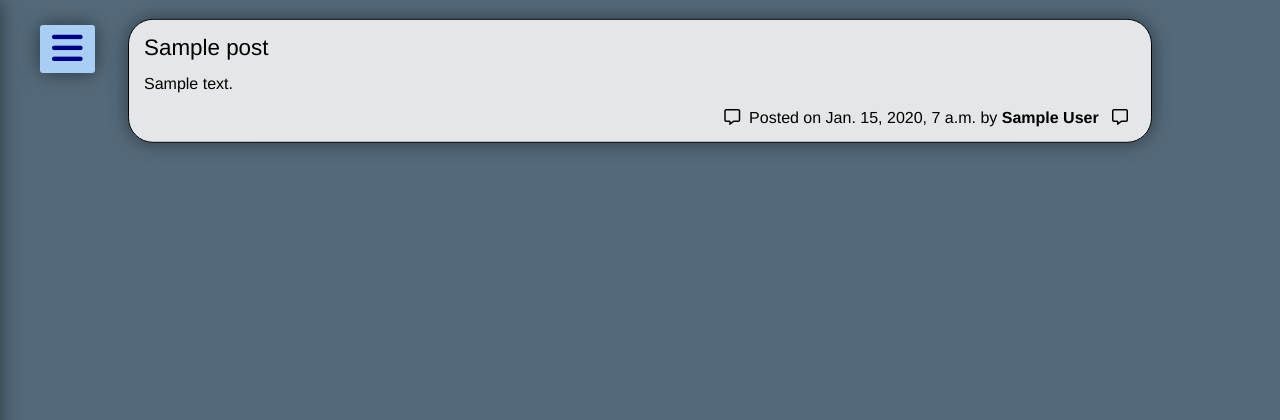
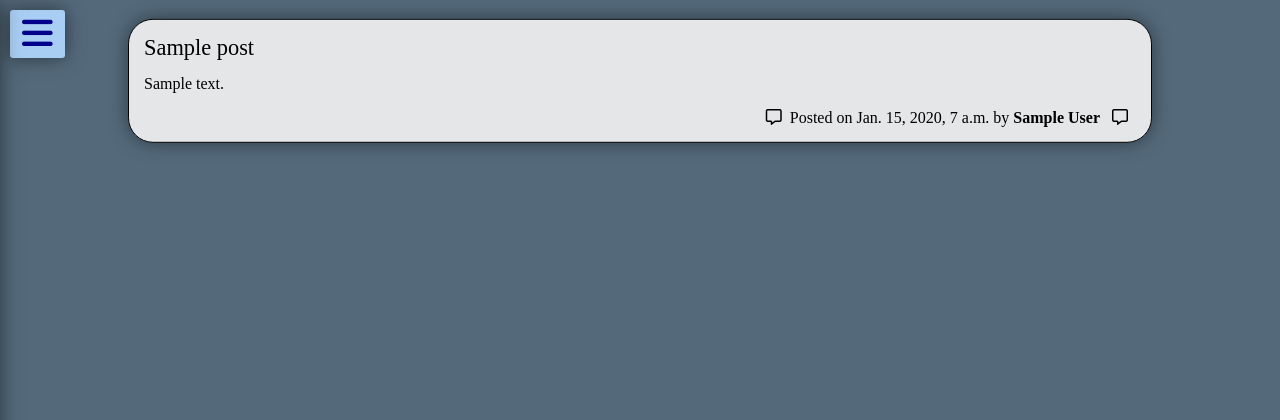
Before and after one commit to firminoneto11/show-me-da-post, a Django app: page / in a window 1280 px wide. Shown: the top 420 px of the page. Run offline with Django 3.2, Linux system fonts and the light colour scheme; a user stored in the database is signed in; tables that the repository leaves empty hold one stand-in row (values such as "Sample post"); some libraries are stand-ins or nearby versions; some web fonts are replaced.

Commit message:
Fix on some frontend bugs and on the PostCreationForm logic, in order to use the django form instead of using the Post class directly

```diff
--- a/database_commands/hard_truncate.sql
+++ b/database_commands/hard_truncate.sql
@@ -14,6 +14,7 @@ alter sequence auth_user_groups_id_seq restart with 1;
 alter sequence auth_user_user_permissions_id_seq restart with 1;
 alter sequence django_admin_log_id_seq restart with 1;
 
+TRUNCATE TABLE posts_post;
 ALTER SEQUENCE posts_post_id_seq RESTART WITH 1;
 
 -- Commiting
--- a/posts/forms.py
+++ b/posts/forms.py
@@ -5,14 +5,28 @@ from posts.models import Post
 class PostCreationForm(forms.ModelForm):
     class Meta:
         model = Post
-        fields = 'author_id', 'title', 'post_content'
-
-    author_id = forms.IntegerField()
+        fields = 'author', 'title', 'post_content'
 
     title = forms.CharField(max_length=30, widget=forms.TextInput(attrs={
         "placeholder": "Your title goes here"
     }))
 
     post_content = forms.CharField(max_length=255, widget=forms.Textarea(attrs={
-        "placeholder": "Type your post here"
+        "placeholder": "Type your post here",
+        "rows": 5
     }))
+
+
+"""
+1- The biggest issue when trying to render the "author" field, is that the name i used on the form was "author_id" while
+the name of the actual field was only "author". That's why the errors kept coming over;
+
+2 - After the insight i just had to correct everybody that had "author_id" was a name and rename it to "author". Also,
+when doing the verification in the view to check if the request.user is the same from the input field "author", we just
+need to compare if they are the same object instance of the current User model by doing something like:
+
+if post_form.cleaned_data.get("author") == request.user
+
+With this, we can confirm if the user instance of cleaned data is the same of the current user that is logged in. After
+this, just go ahead and save the form normally into the database;
+"""
--- a/posts/static/css/index_reset.css
+++ b/posts/static/css/index_reset.css
@@ -1,3 +1,13 @@
+
+@font-face {
+    font-family: "KonstanzRegular";
+    src: url("assets/fonts/Konstanz-Regular.ttf");
+}
+
+@font-face {
+    font-family: "KonstanzBold";
+    src: url("assets/fonts/Konstanz-Bold.ttf");
+}
 
 * {
    text-rendering: optimizeLegibility;
@@ -7,10 +17,14 @@
    scroll-behavior: smooth;
    list-style: none;
    text-decoration: none;
-   font-family: helvetica, sans-serif;
 }
 
 .body {
     /* background: linear-gradient(to left, #36494E, #597081) !important; */
     background-color: #546A7B;
+    overflow-x: hidden;
 }
+
+p, span, h1, h2, h3, input, textarea {
+    font-family: "KonstanzRegular" !important;
+}
--- a/posts/static/css/modal.css
+++ b/posts/static/css/modal.css
@@ -23,10 +23,10 @@
     left: 0;
     width: 100%;
     height: 100%;
+    display: flex;
+    align-items: center;
+    justify-content: center;
     background-color: rgba(0, 0, 0, 0.5);
-    display: flex;
-    justify-content: center;
-    align-items: center;
     visibility: hidden;
     opacity: 0;
     transition: visibility 0.5s, opacity 0.5s;
@@ -63,6 +63,10 @@
     margin-left: auto;
     margin-right: auto;
     margin-bottom: 1rem;
+}
+
+.textarea {
+    padding: 10px;
 }
 
 .label {
--- a/posts/static/css/nav.css
+++ b/posts/static/css/nav.css
@@ -61,8 +61,8 @@ ul li:hover a {
 }
 
 #show {
-    left: 40px;
-    top: 25px;
+    top: 10px;
+    left: 10px;
     font-size: 35px;
     color: darkblue;
     padding: 6px 12px;
@@ -71,8 +71,8 @@ ul li:hover a {
 
 #hide {
     z-index: 1;
-    left: -195px;
-    top: 17px;
+    left: -200px;
+    top: 10px;
     font-size: 30px;
     color: darkblue;
     padding: 6px 12px;
@@ -90,5 +90,5 @@ ul li:hover a {
 }
 
 #check:checked ~ #hide {
-    left: 270px;
+    left: 255px;
 }
--- a/posts/static/css/posts.css
+++ b/posts/static/css/posts.css
@@ -1,7 +1,6 @@
 
 .post {
     margin-bottom: 1rem;
-    font-family: helvetica;
     border: 1px black solid;
     border-radius: 25px;
     width: 100%;
@@ -9,11 +8,11 @@
     background-color: #eeeeeeef;
     box-shadow: 0 0 20px rgba(0, 0, 0, 0.45);
     transition: 0.5s;
+    word-break: break-all;
 }
 
 .no-posts {
     margin-bottom: 1rem;
-    font-family: helvetica;
     border: 1px black solid;
     border-radius: 25px;
     width: 100%;
@@ -50,6 +49,6 @@
 
 .post-info {
     margin-top: 1rem !important;
-    margin-right: 0.5rem;
+    margin-right: 0.5rem !important;
     text-align: right;
 }
--- a/posts/static/js/modal.js
+++ b/posts/static/js/modal.js
@@ -1,8 +1,10 @@
 
 document.addEventListener("DOMContentLoaded", () => {
     const new_post = document.getElementById("new_post")
+    const modal = document.getElementById("modal")
     const close_button = document.getElementById("close_button")
-    const modal = document.getElementById("modal")
     new_post.addEventListener("click", () => { modal.classList.add("modal-active") })
     close_button.addEventListener("click", () => { modal.classList.remove("modal-active") })
 })
+
+// TODO: Find a way to autofocus the id 'title' element when a user clicks on the "New Post" button
--- a/posts/templates/index.html
+++ b/posts/templates/index.html
@@ -7,12 +7,21 @@
 {% block content %}
 
 <body class="body">
+    {% if success %}
+    <div id="popup" class="alert show">
+        <i class="fa fa-check-square"></i>
+        <span class="msg">{{ success }}</span>
+        <div id="close_notification" class="close-btn">
+            <i class="fa fa-times"></i>
+        </div>
+    </div>
+    {% endif %}
     <nav class="nav">
         <input id="check" name="check" type="checkbox">
         <label id="show" for="check" class="fas fa-bars"></label>
         <label id="hide" for="check" class="fas fa-times"></label>
         <header class="sidebar">
-            <div><i class="fas fa-user-alt">&nbsp;&nbsp;</i>Welcome {{ request.user.get_full_name }}</div>
+            <div><i class="fas fa-user-alt">&nbsp;&nbsp;</i>Welcome {{ request.user }}</div>
             <ul>
                 <li><a href="#"><i class="fas fa-home">&nbsp;&nbsp;Home</i></a></li>
                 <li><a id="new_post"><i class="fas fa-pen">&nbsp;&nbsp;New Post</i></a></li>
@@ -34,7 +43,7 @@
             <h1>{{ post.title }}</h1>
             <p>{{ post.post_content }}</p>
             <p class="post-info"><i class="far fa-comment-alt"></i>&nbsp;&nbsp;Posted on {{ post.posted_on }} by
-                <b>{{ post.first_name }} {{ post.last_name }}</b>&nbsp;&nbsp;
+                <b>{{ post.author }}</b>&nbsp;&nbsp;
                 <i class="far fa-comment-alt"></i>
             </p>
         </section>
@@ -47,7 +56,7 @@
             <div class="inside-container">
                 <form id="form" class="form" action="{% url 'home' %}" method="POST">
                     {% csrf_token %}
-                    <input type="hidden" id="author_id" name="author_id" value="{{ request.user.pk }}">
+                    <input type="hidden" id="author" name="author" value="{{ request.user.pk }}">
                     <label class="label" for="title">New post's title</label>
                     {% render_field form.title id="title" name="title" class="input" %}
                     <p id="title_panel" class="panel">0/30</p>
@@ -68,6 +77,7 @@
     <script src="{% static 'js/modal.js' %}"></script>
     <script src="{% static 'js/prevent_resend.js' %}"></script>
     <script src="{% static 'js/char_counter.js' %}"></script>
+    <script src="{% static 'js/popup.js' %}"></script>
 </body>
 
 {% endblock %}
--- a/posts/templates/post_base.html
+++ b/posts/templates/post_base.html
@@ -12,6 +12,7 @@
     <link rel="stylesheet" href="{% static 'css/main.css' %}">
     <link rel="stylesheet" href="{% static 'css/posts.css' %}">
     <link rel="stylesheet" href="{% static 'css/modal.css' %}">
+    <link rel="stylesheet" href="{% static 'css/success_notification.css' %}">
     <!--Font Awesome JS-->
     <script src="https://kit.fontawesome.com/5519e027be.js" crossorigin="anonymous"></script>
     <!--Title-->
--- a/posts/views.py
+++ b/posts/views.py
@@ -15,16 +15,11 @@ def home(request):
         """
     )}
     if request.method == "POST":
-        post_data = {key: request.POST.get(key) for key in request.POST.keys()}
-        post_form = PostCreationForm(post_data)
+        post_form = PostCreationForm(request.POST)
         if post_form.is_valid():
-            # TODO: Save in the database and inform the user through some notification that it's post was a success
-            if int(post_data.get("author_id")) == request.user.pk:
-                del post_data["csrfmiddlewaretoken"]
-                post_data = {key: post_form.cleaned_data.get(key) for key in post_data.keys()}
-                Post(**post_data).save()
-                request.method = "GET"
-                context.update({"success": True})
+            if post_form.cleaned_data.get("author") == request.user:
+                post_form.save(commit=True)
+                context.update({"success": "Posted successfully!"})
                 return render(request, 'index.html', context)
             else:
                 # TODO: Do something if the user changed the user's ID
--- a/users/static/css/form.css
+++ b/users/static/css/form.css
@@ -13,7 +13,6 @@
 }
 
 .title {
-    font-family: helvetica;
     text-align: center;
     color: #EEEEEE;
 }
--- a/users/static/css/success_notification.css
+++ b/users/static/css/success_notification.css
@@ -32,8 +32,7 @@
 .alert {
     background-color: #d1e7dd !important;
     padding: 20px 40px !important;
-    min-width: 330px !important;
-    opacity: 0.9;
+    min-width: 300px !important;
     position: absolute !important;
     right: 0px !important;
     top: 30px !important;
--- a/users/static/js/popup.js
+++ b/users/static/js/popup.js
@@ -12,9 +12,9 @@ const manage_popup = () => {
 }
 
 // Binding the event listeners
-document.addEventListener('DOMContentLoaded', () => setTimeout(manage_popup, 5000))
+document.addEventListener('DOMContentLoaded', () => setTimeout(manage_popup, 2000))
 try {
-    document.getElementById('close_button').addEventListener('click', manage_popup)
+    document.getElementById('close_notification').addEventListener('click', manage_popup)
 }
 catch {
     //
--- a/users/static/js/prevent_resend.js
+++ /dev/null
@@ -1,3 +0,0 @@
-if (window.history.replaceState) {
-    window.history.replaceState(null, null, window.location.href)
-}
--- a/users/templates/login.html
+++ b/users/templates/login.html
@@ -6,7 +6,7 @@
 <!--Content-->
 {% block content %}
 
-<body class="body hidden-overflow">
+<body class="body">
     {% if success %}
     <div id="popup" class="alert show">
         <i class="fa fa-check-square"></i>
```
Also changed, not shown: users/static/css/reset.css (+9 -2 lines), posts/static/assets/Konstanz-Bold.ttf (added), posts/static/assets/Konstanz-Regular.ttf (added), users/static/assets/Konstanz-Bold.ttf (added), users/static/assets/Konstanz-Regular.ttf (added).
